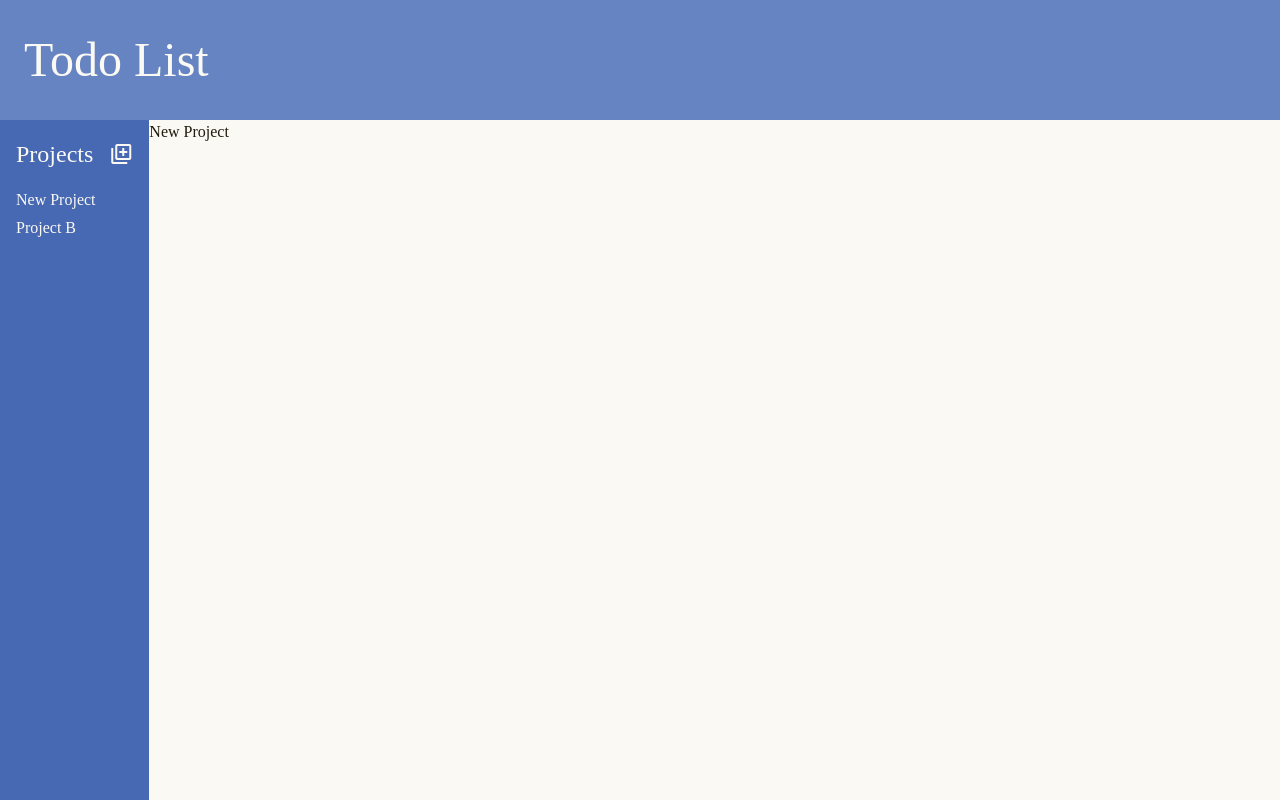
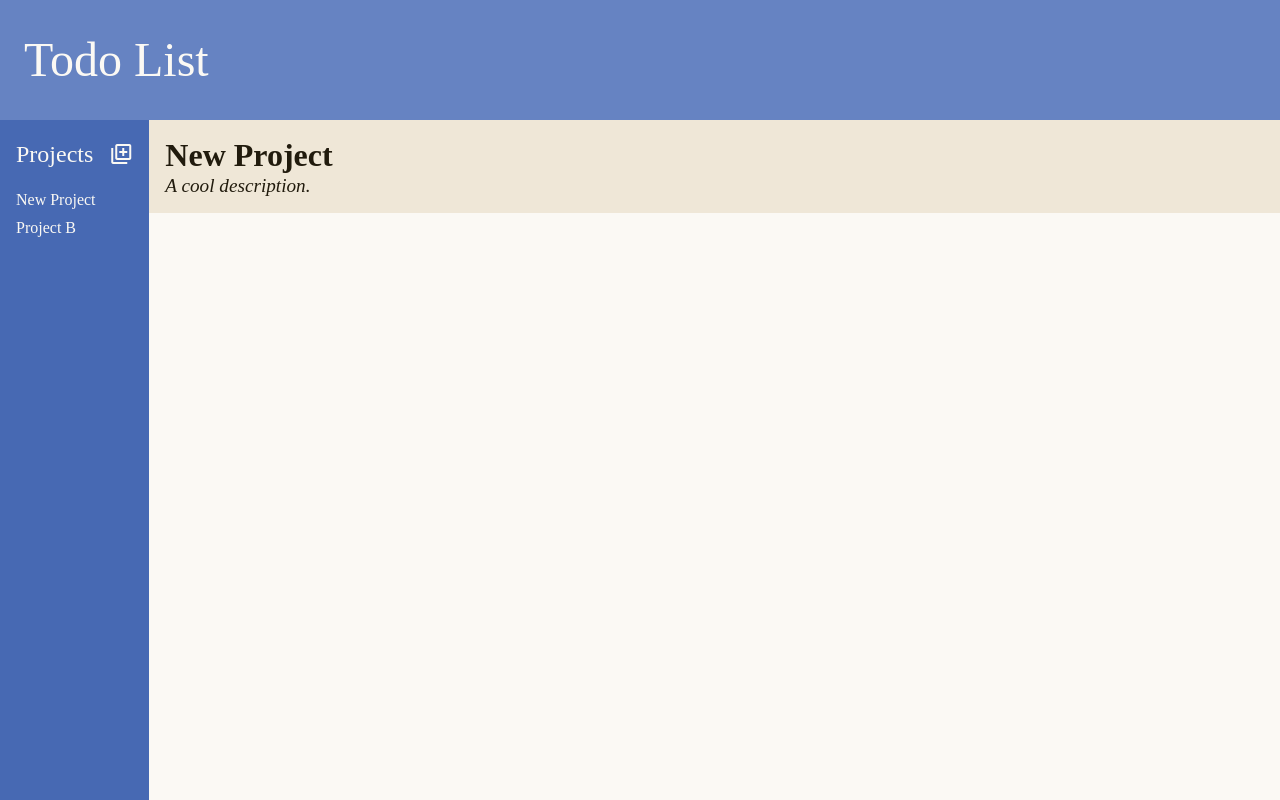
Before and after one commit to midhunpradeep/odin-todo-list, a website built with webpack: page src/index.html in a window 1280 px wide. Built offline with nearby package versions, Linux system fonts and the light colour scheme.

Commit message:
fix: Add project header

```diff
--- a/src/lib/project/ProjectHTMLWrapper.js
+++ b/src/lib/project/ProjectHTMLWrapper.js
@@ -4,10 +4,20 @@ export { ProjectHTMLWrapper as default };
 
 class ProjectHTMLWrapper {
   static generateProjectHTMLElement(project) {
-    // TODO: implement method
+    const element = document.createElement("div");
 
-    const element = document.createElement("div");
-    element.textContent = project.title;
+    const header = element.appendChild(document.createElement("header"));
+
+    const title = header.appendChild(document.createElement("h1"));
+    title.textContent = project.title;
+
+    const description = header.appendChild(document.createElement("h2"));
+    description.textContent = project.description;
+
+    const todoContainer = element.appendChild(
+      document.createElement("todo-container"),
+    );
+
     return element;
   }
 }
--- a/src/style.css
+++ b/src/style.css
@@ -35,14 +35,14 @@ body {
   grid-template: max-content 1fr / 1fr;
 }
 
-header {
+body > header {
   background-color: var(--primary);
   color: var(--background);
   padding: 0.5em;
   font-size: 3rem;
 }
 
-main {
+body > main {
   display: grid;
   grid-template: 1fr / max-content 1fr;
 }
@@ -70,3 +70,19 @@ main > aside > ul {
 main > aside > ul > * {
   margin-top: 0.25rem;
 }
+
+.project-container header {
+  background-color: var(--secondary);
+  line-height: 1.2;
+  padding: 1rem;
+}
+
+.project-container header :is(h1, h2) {
+  margin: 0;
+}
+
+.project-container header h2 {
+  font-size: 1.2rem;
+  font-weight: normal;
+  font-style: italic;
+}
```
